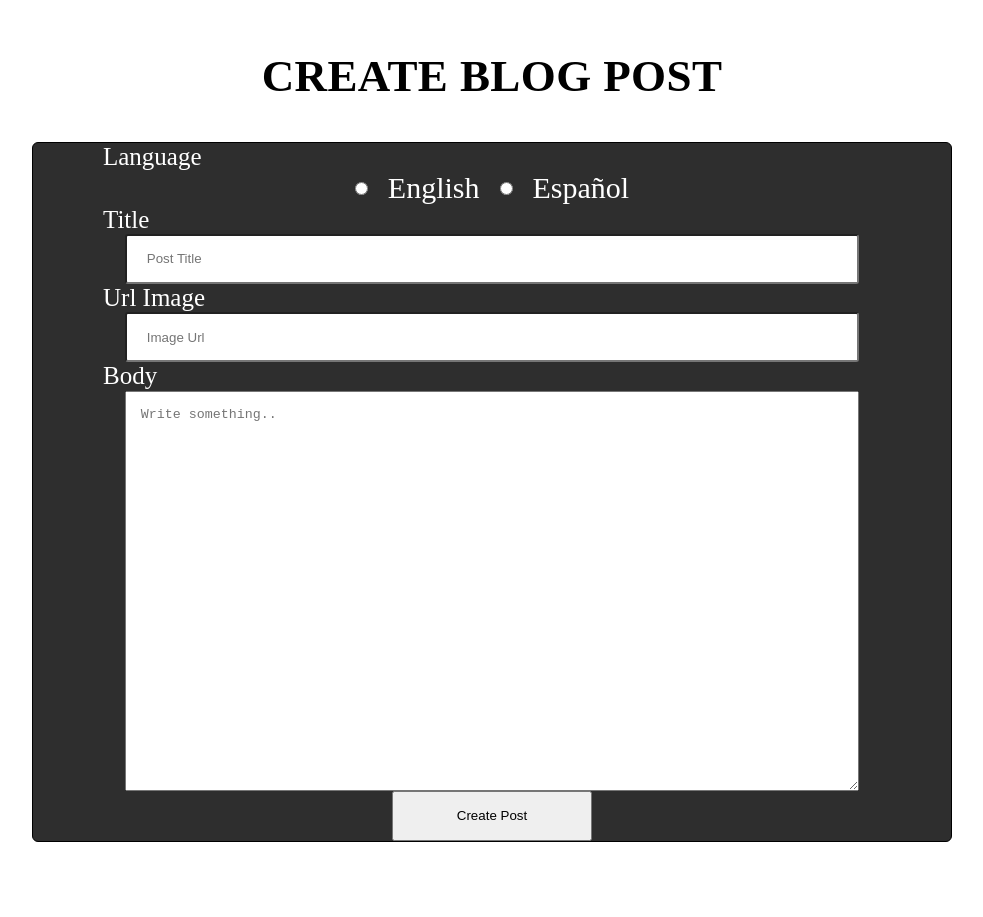
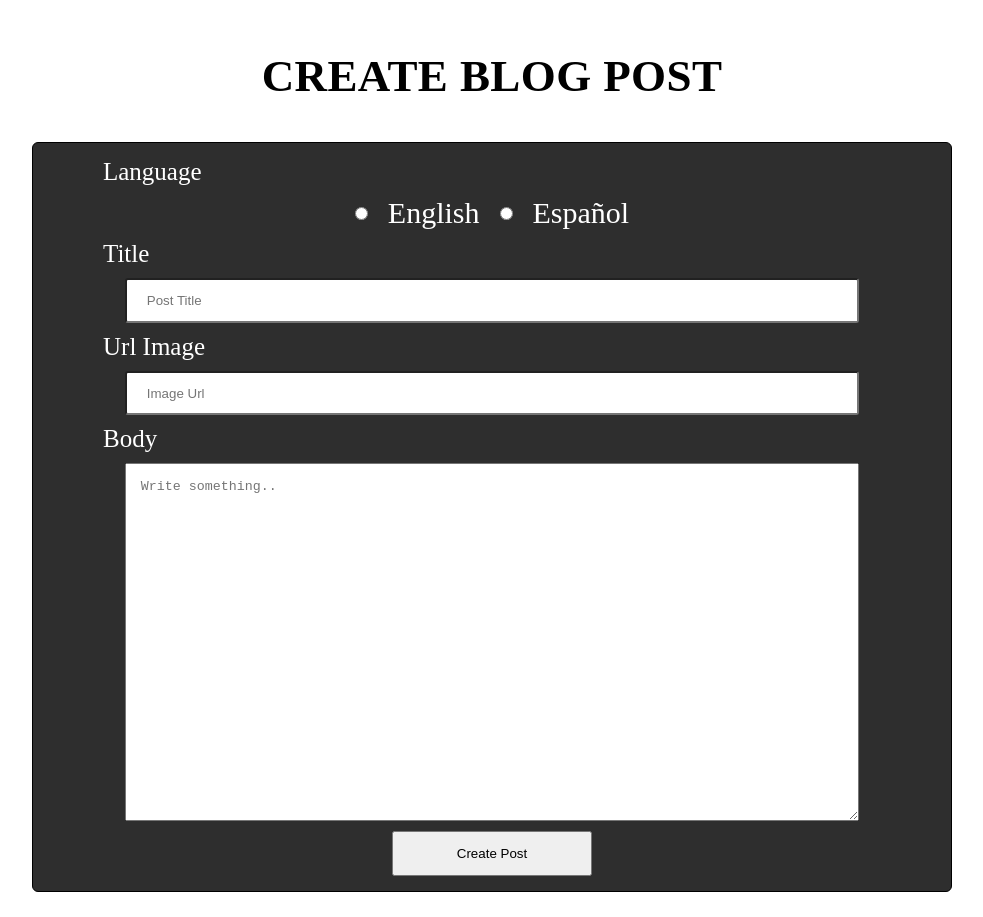
Before and after one commit to SmaelNicolas/Simplifyhr, a React (Create React App) app: page /login in a window 1280 px wide. Shown: the whole page, without its empty margins (148-1131 px from the left). Before the commit the page ends 867 px from the top, so only its background shows below. Built offline with nearby package versions, Linux system fonts and the light colour scheme.

Commit message:
fix heigth

```diff
--- a/src/pages/Login/BlogPostScreen/BlogPostScreenStyled.js
+++ b/src/pages/Login/BlogPostScreen/BlogPostScreenStyled.js
@@ -2,8 +2,9 @@ import styled from "styled-components";
 
 export const FormBlog = styled.form`
 	width: 920px;
-	height: 700px;
+	height: 750px;
 	background-color: #000000d1;
+	padding: 15px 0px;
 	display: flex;
 	flex-direction: column;
 
@@ -12,4 +13,6 @@ export const FormBlog = styled.form`
 
 	border: 1px solid black;
 	border-radius: 6px;
+
+	gap: 10px;
 `;
```
